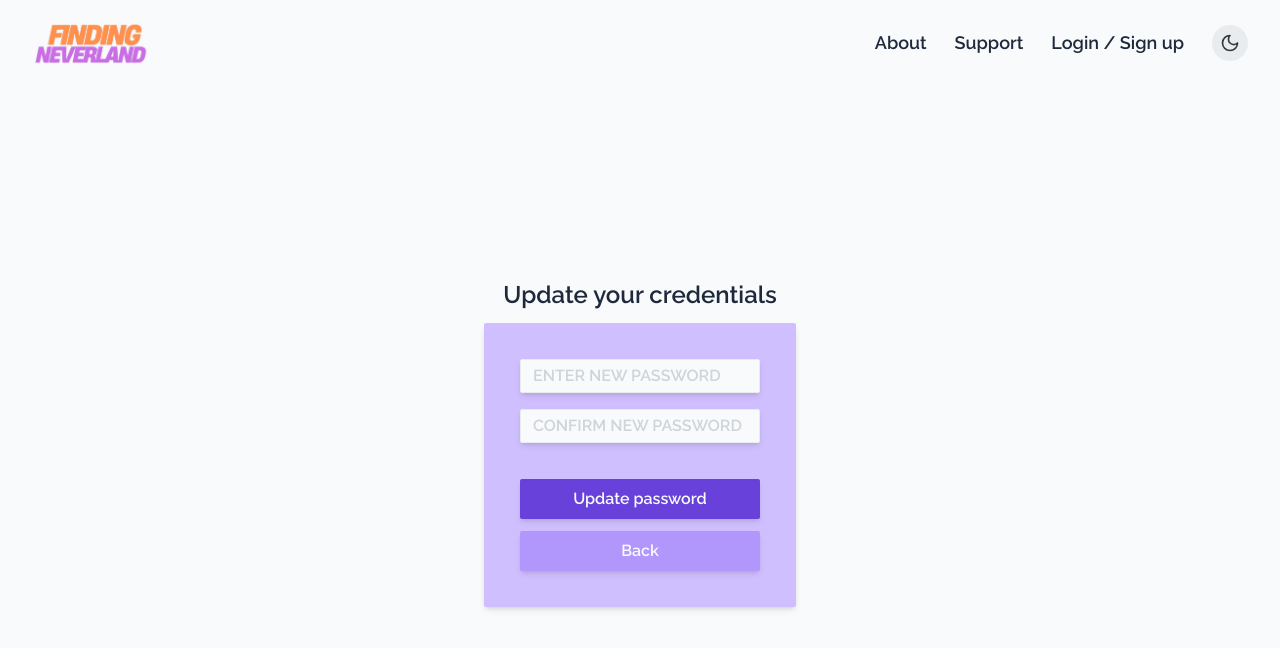
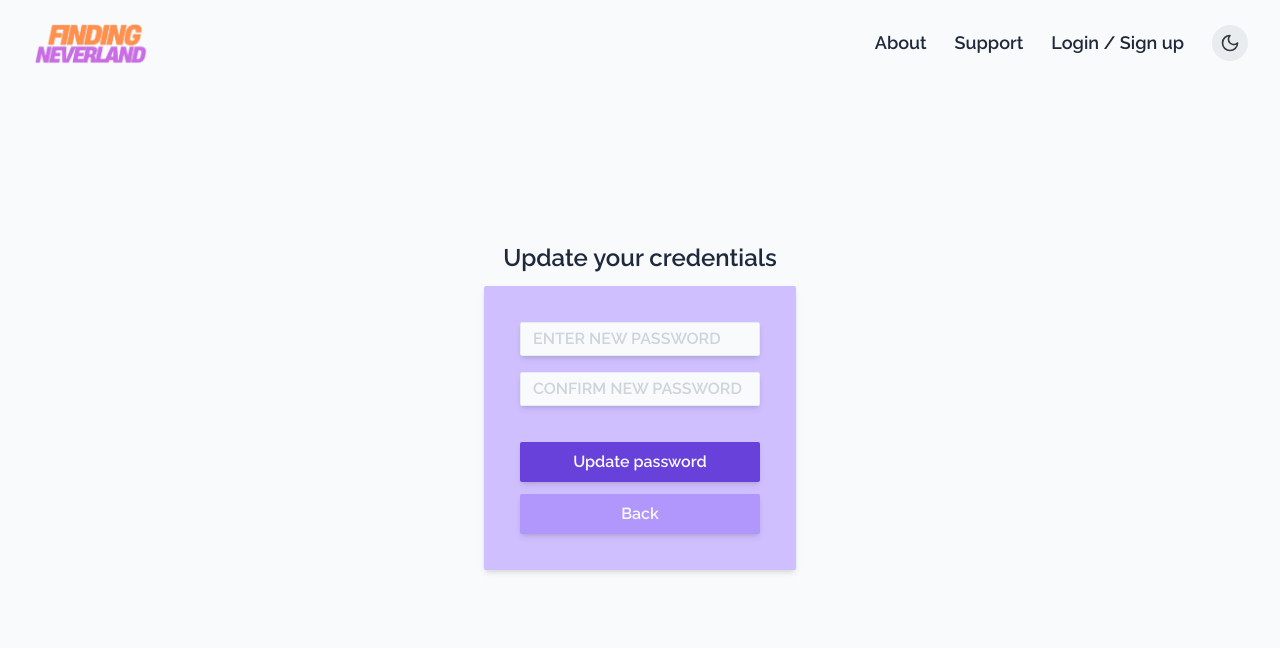
Before and after one commit to wmhung/fnn_14_ts, a Next.js app: page /dashboard/credentials in a window 1280 px wide. Shown: the top 648 px of the page. Built offline with nearby package versions, Linux system fonts and the light colour scheme; no server answers; the database is empty.

Commit message:
BurgerMenu & Credentials page were updated

```diff
--- a/app/_components/BurgerMenu.tsx
+++ b/app/_components/BurgerMenu.tsx
@@ -15,6 +15,8 @@ export default function BurgerMenu() {
   const { data: session } = useSession(); // <- 🔑 Use session directly
   const user = session?.user;
   // console.log(user);
+  const provider = session?.user?.provider;
+  const isCredentials = provider === 'credentials';
 
   useEffect(() => {
     function handleClickOutside(event) {
@@ -101,7 +103,9 @@ export default function BurgerMenu() {
                 {[
                   { href: '/dashboard', label: 'Dashboard' },
                   { href: '/dashboard/profile', label: 'Profile' },
-                  { href: '/dashboard/credentials', label: 'Credentials' },
+                  ...(isCredentials
+                    ? [{ href: '/dashboard/credentials', label: 'Credentials' }]
+                    : []),
                 ].map(({ href, label }) => (
                   <li key={href}>
                     <Link
--- a/app/dashboard/credentials/page.tsx
+++ b/app/dashboard/credentials/page.tsx
@@ -12,20 +12,21 @@ export default async function Page() {
   const isOAuthUser = provider === 'google' || provider === 'github';
 
   return (
-    <div className='mx-auto my-auto'>
+    <div className='flex flex-1 items-center justify-center min-h-screen'>
       {isOAuthUser ? (
         <>
-          <p className='flex mb-3 justify-center text-2xl'>
-            Opps!... Not available for {provider?.toUpperCase()} authenticated
-            user
+          <p className='text-2xl text-center'>
+            Opps!... Not available for {provider} authenticated user
           </p>
         </>
       ) : (
         <>
-          <h1 className='flex mb-3 justify-center text-2xl'>
-            Update your credentials
-          </h1>
-          <UpdatePasswordForm />
+          <div className='flex flex-col items-center -translate-y-20'>
+            <h1 className='text-center text-2xl mb-3'>
+              Update your credentials
+            </h1>
+            <UpdatePasswordForm />
+          </div>
         </>
       )}
     </div>
```
